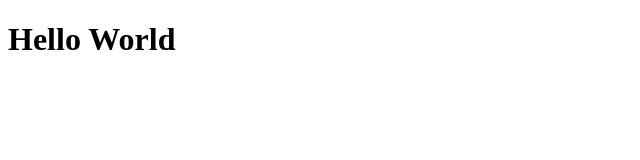
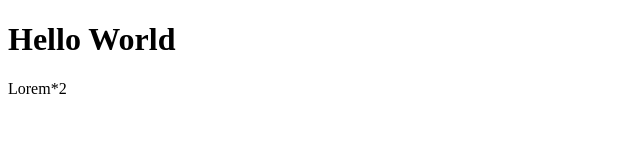
Before and after one commit to Anish-2211/Testing, a plain HTML site: page index.html in a window 1280 px wide. Shown: the full height of the page, 0-640 px from the left. Drawn offline with Linux system fonts and the light colour scheme.

Commit message:
Update index.html

```diff
--- a/index.html
+++ b/index.html
@@ -9,6 +9,10 @@
     <h1>
         Hello World
     </h1>
+    <p>
+        Lorem*2
+
+    </p>
 
 </body>
 </html>
```
